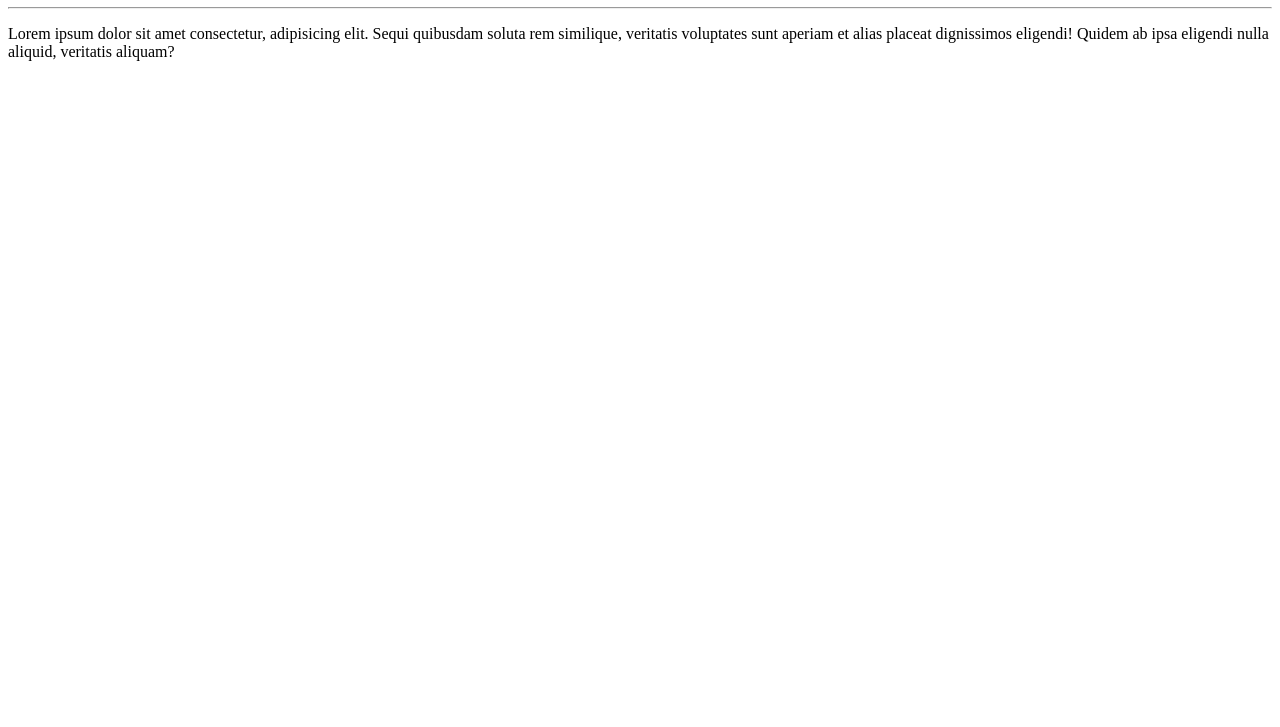
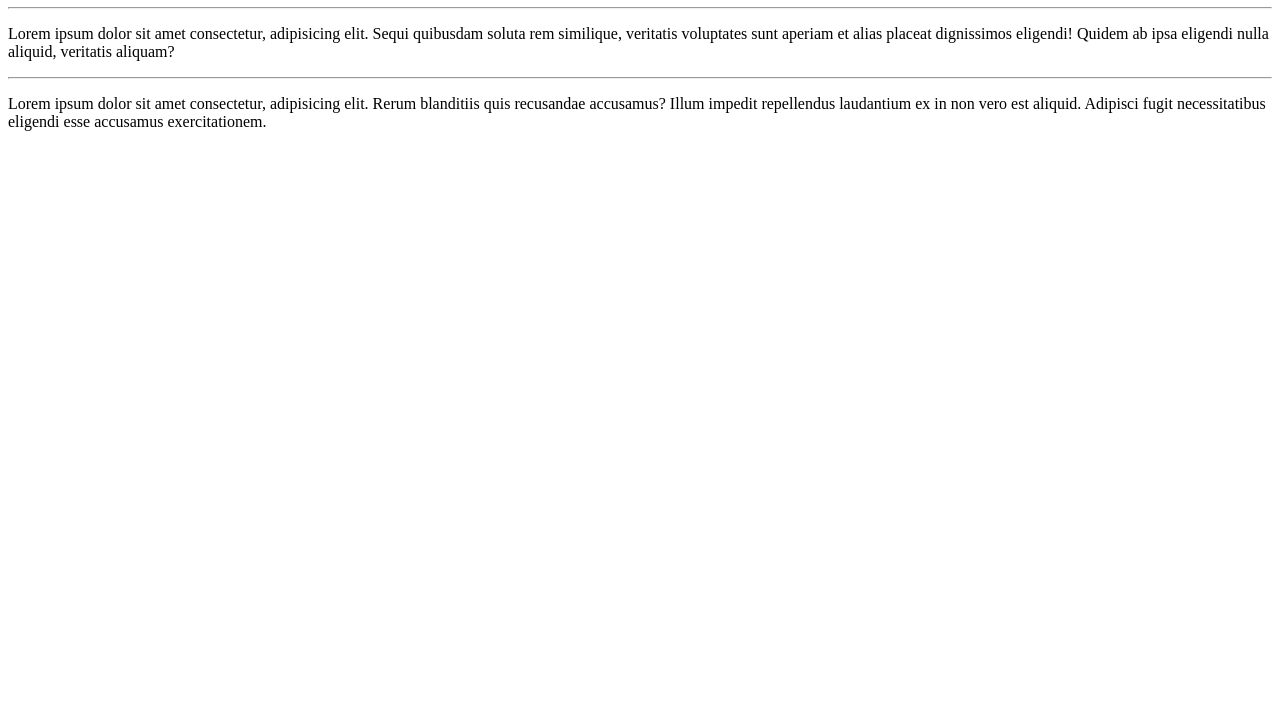
Before and after one commit to andrebnu/ola-mundo, a plain HTML site: page site-exemplo/index.html in a window 1280 px wide. Shown: the part 73-800 px from the top of the page. Drawn offline with Linux system fonts and the light colour scheme.

Commit message:
adicionei segundo paragrafo

```diff
--- a/site-exemplo/index.html
+++ b/site-exemplo/index.html
@@ -9,5 +9,7 @@
     <h1>Olá , Mundo</h1>
     <hr>
     <p>Lorem ipsum dolor sit amet consectetur, adipisicing elit. Sequi quibusdam soluta rem similique, veritatis voluptates sunt aperiam et alias placeat dignissimos eligendi! Quidem ab ipsa eligendi nulla aliquid, veritatis aliquam?</p>
+    <hr>
+    <p>Lorem ipsum dolor sit amet consectetur, adipisicing elit. Rerum blanditiis quis recusandae accusamus? Illum impedit repellendus laudantium ex in non vero est aliquid. Adipisci fugit necessitatibus eligendi esse accusamus exercitationem.</p>
 </body>
 </html>
```
